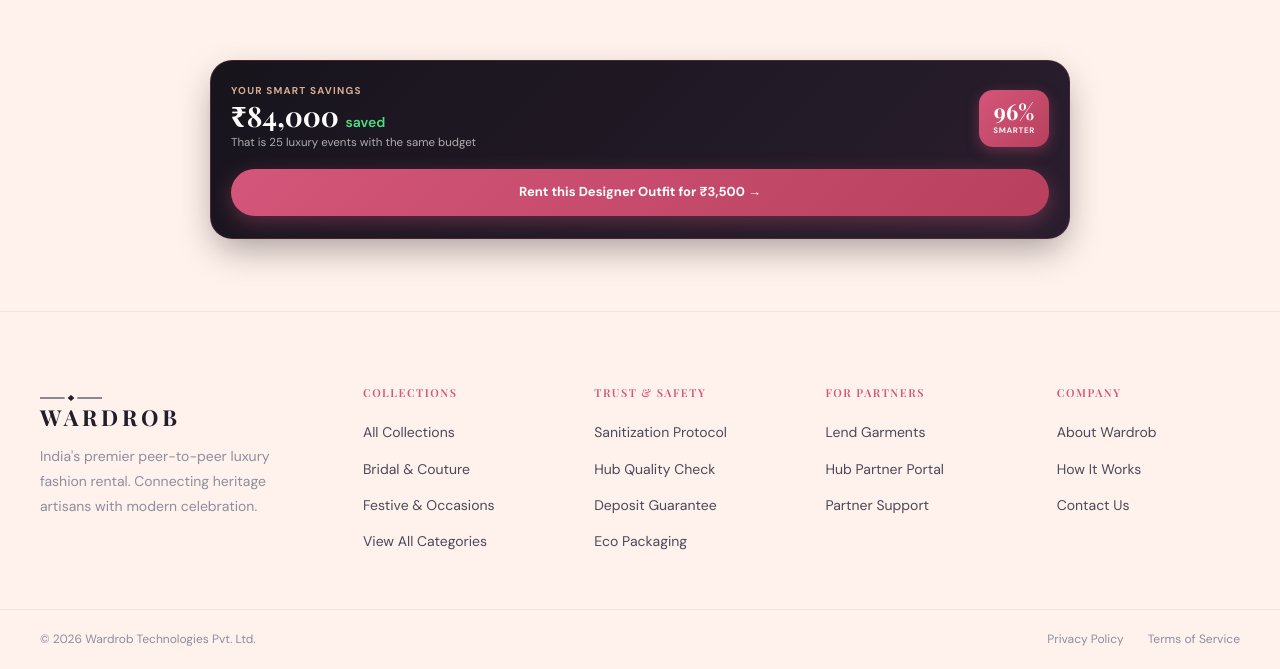
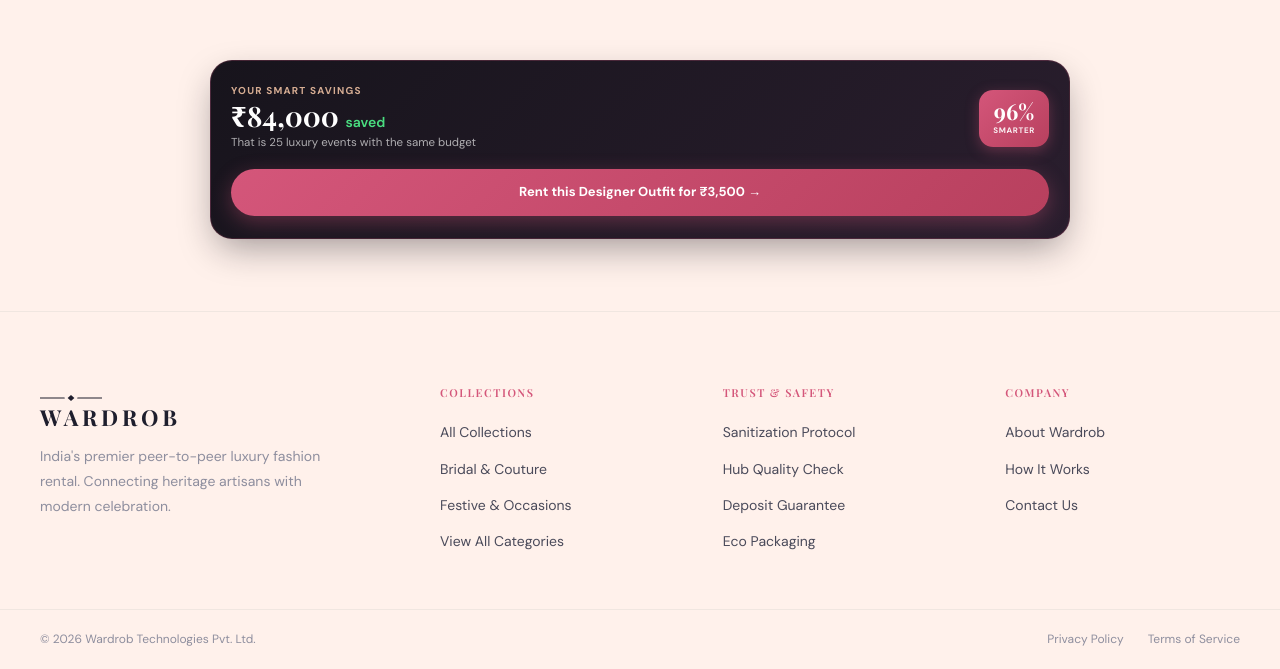
Before and after one commit to bhavyc/wardrob, a Next.js app: page / in a window 1280 px wide. Shown: the part 2516-3185 px from the top of the page. Built offline with nearby package versions, Linux system fonts and the light colour scheme; no server answers.

Commit message:
fix(footer): remove 'For Partners' section from RenterFooter

```diff
--- a/src/components/RenterFooter.css
+++ b/src/components/RenterFooter.css
@@ -3,7 +3,7 @@
   margin: 0 auto;
   padding: 72px 40px 56px;
   display: grid;
-  grid-template-columns: 1.5fr repeat(4, 1fr);
+  grid-template-columns: 1.5fr repeat(3, 1fr);
   gap: 48px;
 }
 
--- a/src/components/RenterFooter.tsx
+++ b/src/components/RenterFooter.tsx
@@ -41,14 +41,6 @@ export default function RenterFooter() {
             ]
           },
           {
-            title: 'For Partners',
-            links: [
-              { label: 'Lend Garments', href: '/lister/login' },
-              { label: 'Hub Partner Portal', href: '/hub/login' },
-              { label: 'Partner Support', href: 'mailto:inwardrob@gmail.com' },
-            ]
-          },
-          {
             title: 'Company',
             links: [
               { label: 'About Wardrob', href: '/' },
```
